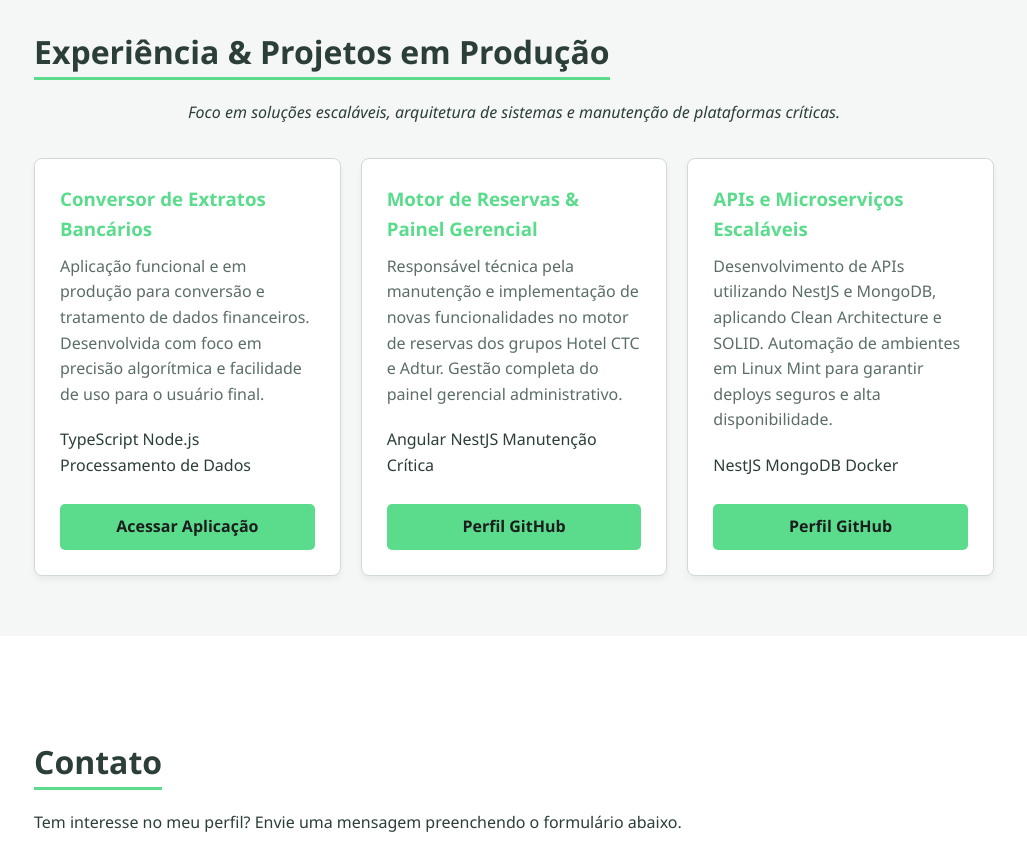
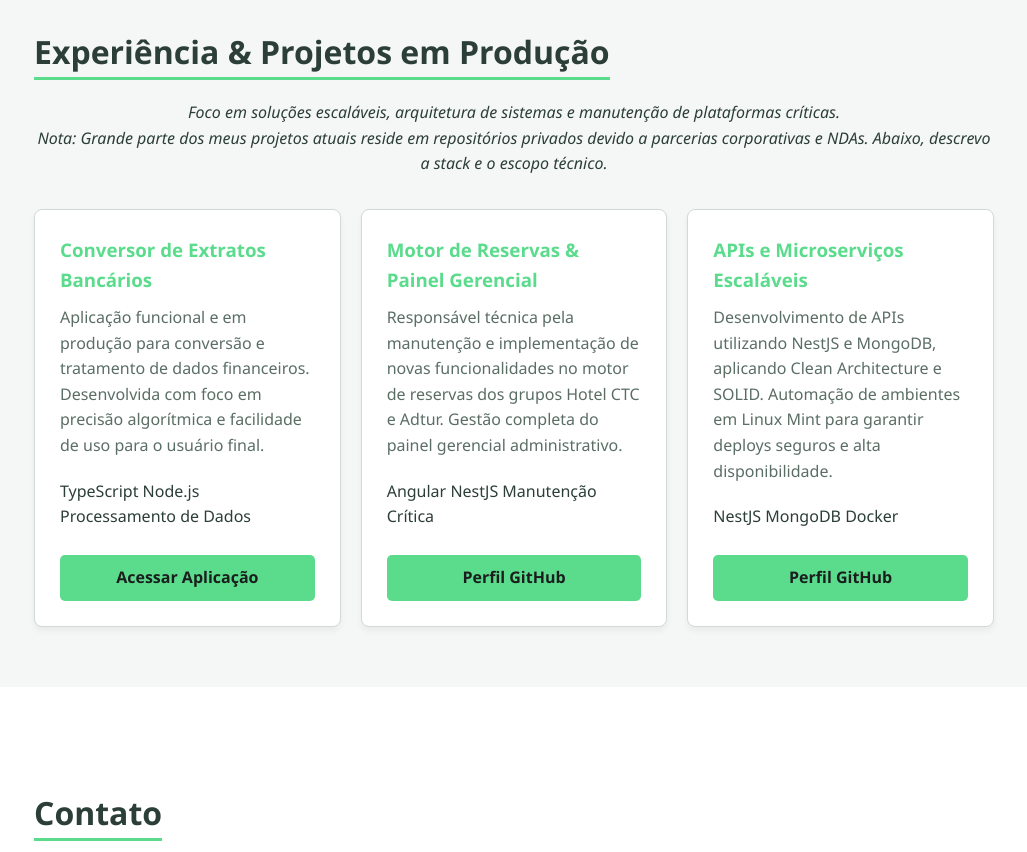
Before and after one commit to Romanoff-97/meu-portfolio-spa, a plain HTML site: page index.html in a window 1280 px wide. Shown: the part 1320-2172 px from the top of the page, without its empty margins (126-1153 px from the left). Drawn offline with Linux system fonts and the light colour scheme.

Commit message:
feat: add nota sobre trabalho em repo privados

```diff
--- a/index.html
+++ b/index.html
@@ -97,6 +97,8 @@
                     <p style="text-align: center; margin-bottom: 2rem;">
                         <em>Foco em soluções escaláveis, arquitetura de sistemas e manutenção de plataformas
                             críticas.</em>
+                        <br><em>Nota: Grande parte dos meus projetos atuais reside em repositórios privados devido a
+                            parcerias corporativas e NDAs. Abaixo, descrevo a stack e o escopo técnico.</em>
                     </p>
 
                     <div class="projects-grid">
```
